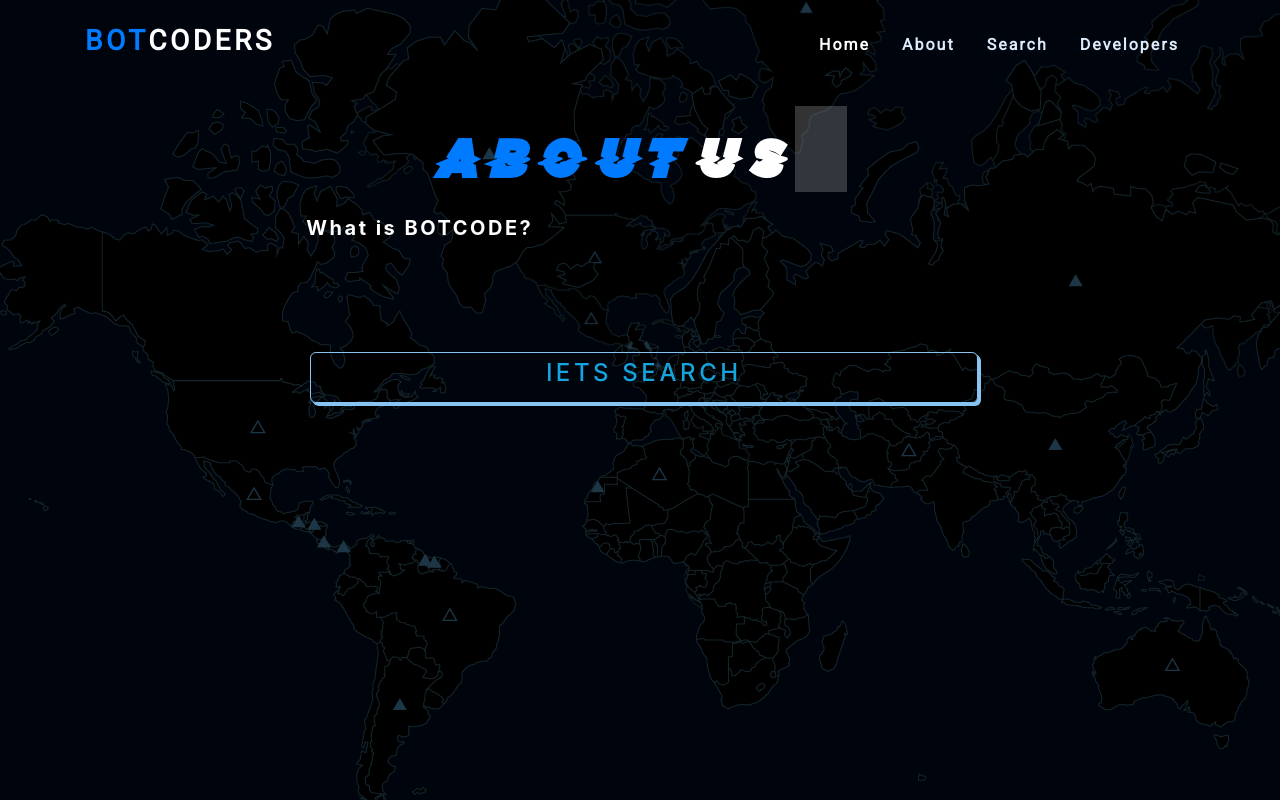
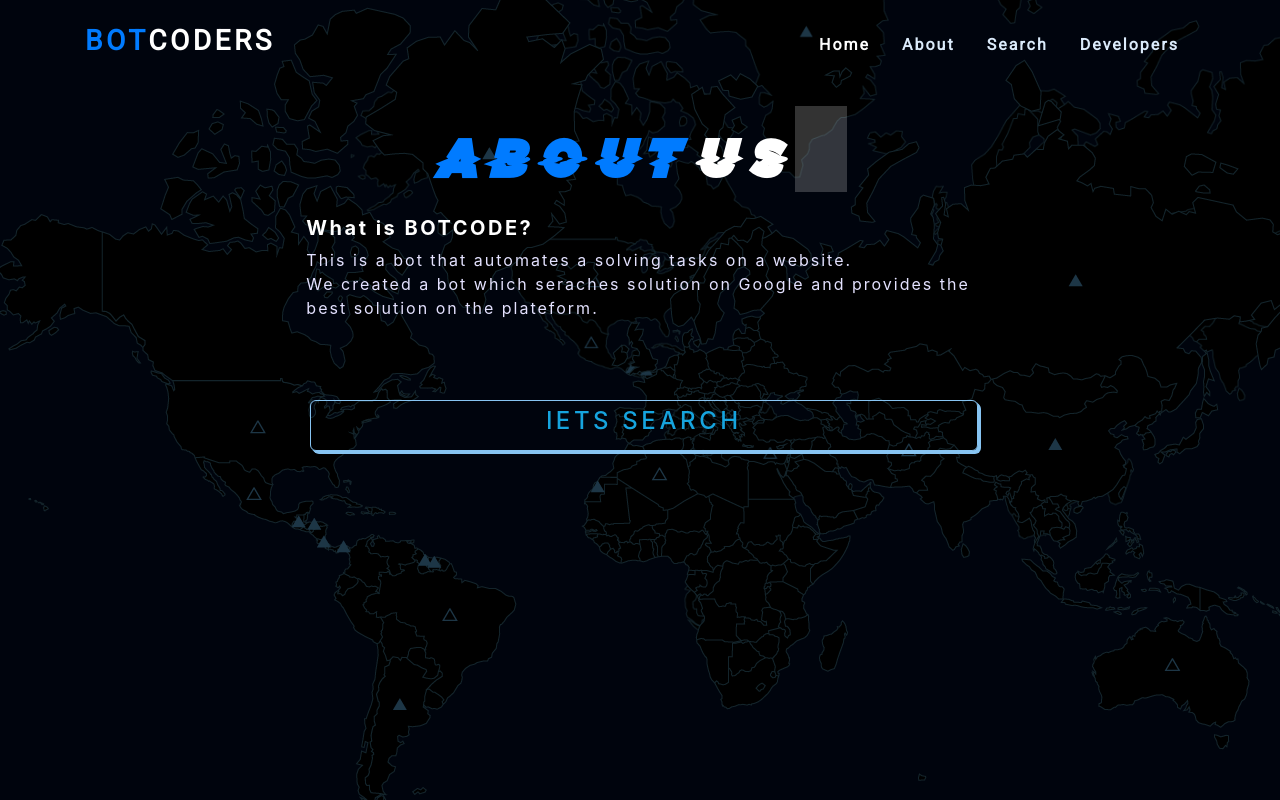
Before and after one commit to BOT-CODERS/BotCodeApp, a Django app: page /about/ in a window 1280 px wide. Run offline with Django 3.2, Linux system fonts and the light colour scheme; some libraries are stand-ins or nearby versions; some web fonts are replaced.

Commit message:
added about us

```diff
--- a/app/templates/app/about.html
+++ b/app/templates/app/about.html
@@ -13,10 +13,9 @@
                                 What is BOTCODE?
                             </h5>
 
-                            <h5 class="bold color_white pt-3">
-
-                            </h5>
-
+                                This is a bot that automates a solving tasks on a website.
+                            <br>
+                                 We created a bot which seraches solution on Google and provides the best solution on the plateform.
                             <h5 class="bold color_white pt-3">
 
                             </h5>
```
